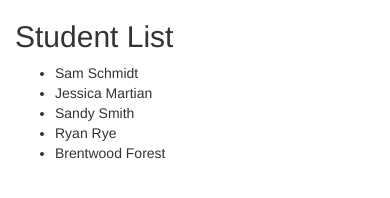
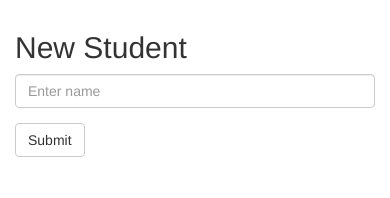
Before and after one commit to csmartinez/student-controller, a plain HTML site: page index.html in a window 390 px wide. Drawn offline with nearby package versions, Linux system fonts and the light colour scheme.

Commit message:
add CRUD functionality

```diff
--- a/index.html
+++ b/index.html
@@ -10,15 +10,45 @@
 </head>
 <body ng-app="studentRoster">
   <div class="container" ng-controller="StudentsCtrl">
+    <div class="row" ng-show="students.length">
+      <div class="col-md-12">
+        <h4>Search Students</h4>
+        <form class="form-inline" role="form">
+          <div class="form-group">
+            <input ng-model="query" type="text" class="form-control" placeholder="Search">
+          </div>
+        </form>
+      </div>
+    </div>
+
     <div class="row">
-      <div class="col-md-12">
-        <h2>Student List</h2>
+      <div class="col-md-6">
+        <h2 ng-show="students.length && filtered.length">Student List</h2>
+        <h2 ng-show="students.length && !filtered.length">No Matches</h2>
         <ul>
-          <li ng-repeat="item in students">
-            {{item.name}}
+          <li ng-repeat="item in filtered = (students | filter:query)">
+            <span ng-click="editing = true" ng-hide="editing">
+              {{item.name}} <a ng-click="deleteStudent(item)">Delete</a>
+            </span>
+            <span class="form-group" ng-show="editing" ng-submit="editing = false">
+              <form class="form-inline" role="form">
+                <input type="text" class="form-control input-sm" ng-model="item.name" placeholder="Name" required/>
+                <button class="btn btn-default btn-sm" type="submit">Save</button>
+              </form>
+            </span>
           </li>
         </ul>
       </div>
+      <div class="col-md-6">
+        <h2>New Student</h2>
+        <form ng-submit="addStudent()" class="form-inline"  role="form">
+          <div class="form-group">
+            <input type="text" ng-model="studentName" class="form-control" placeholder="Enter name">
+          </div>
+          <button type="submit" class="btn btn-default">Submit</button>
+        </form>
+      </div>
+
     </div>
   </div>
 </body>
--- a/js/StudentsController.js
+++ b/js/StudentsController.js
@@ -1,9 +1,11 @@
 studentRoster.controller('StudentsCtrl', function StudentsCtrl($scope) {
-  $scope.students = [
-    {name: 'Sam Schmidt'},
-    {name: 'Jessica Martian'},
-    {name: 'Sandy Smith'},
-    {name: 'Ryan Rye'},
-    {name: 'Brentwood Forest'}
-  ]
+  $scope.students = [];
+  $scope.addStudent = function() {
+    $scope.students.push({ name: $scope.studentName });
+    $scope.studentName = null;
+  };
+  $scope.deleteStudent = function(student) {
+    var index = $scope.students.indexOf(student);
+    $scope.students.splice(index, 1);
+  };
 });
```
